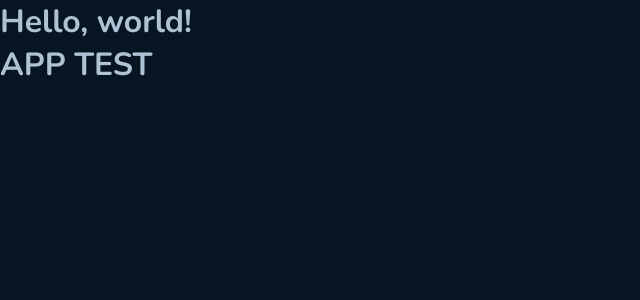
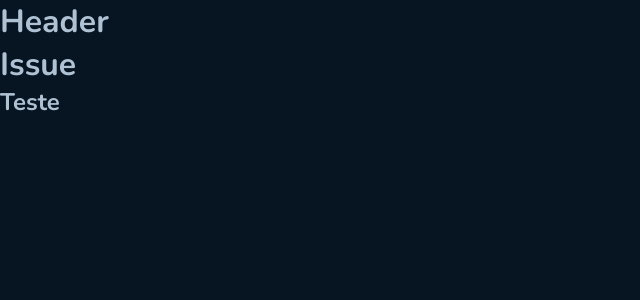
Before and after one commit to JGabriel12/GitHub_Blog, a React (Vite) app: page /Issues in a window 1280 px wide. Shown: the top 300 px of the page, without its empty margins (0-640 px from the left). Built offline with nearby package versions, Linux system fonts and the light colour scheme.

Commit message:
✨feat: Router config

```diff
--- a/src/App.tsx
+++ b/src/App.tsx
@@ -1,14 +1,17 @@
 import { ThemeProvider } from 'styled-components'
 import { defaultTheme } from './style/theme/default'
 import { GlobalStyle } from './style/global'
-import { Blog } from './page/Blog'
+import { BrowserRouter } from 'react-router-dom'
+import { Router } from './Routes'
 
 export function App() {
   return (
     <ThemeProvider theme={defaultTheme}>
       <GlobalStyle />
 
-      <Blog />
+      <BrowserRouter>
+        <Router />
+      </BrowserRouter>
     </ThemeProvider>
   )
 }
--- /dev/null
+++ b/src/Routes.tsx
@@ -0,0 +1,16 @@
+import { Routes, Route } from 'react-router-dom'
+import { DefaultLayout } from './layout/DefaultLayout'
+
+import { Blog } from './pages/Blog'
+import { Issues } from './pages/Issues'
+
+export function Router() {
+  return (
+    <Routes>
+      <Route path="/" element={<DefaultLayout />}>
+        <Route path="/" element={<Blog />} />
+        <Route path="/Issues" element={<Issues />} />
+      </Route>
+    </Routes>
+  )
+}
--- a/src/page/Blog/index.tsx
+++ b/src/pages/Blog/index.tsx
@@ -1,6 +1,10 @@
+import { Header } from '../../components/Header'
+
 export function Blog() {
   return (
     <>
+      <Header />
+
       <h1>Hello, world!</h1>
       <h1>APP TEST</h1>
     </>
--- /dev/null
+++ b/src/pages/Issues/index.tsx
@@ -0,0 +1,8 @@
+export function Issues() {
+  return (
+    <>
+      <h1>Issue</h1>
+      <h2>Teste</h2>
+    </>
+  )
+}
```
Also changed, not shown: src/pages/Blog/style.ts (added), src/pages/Issues/style.ts (added).
